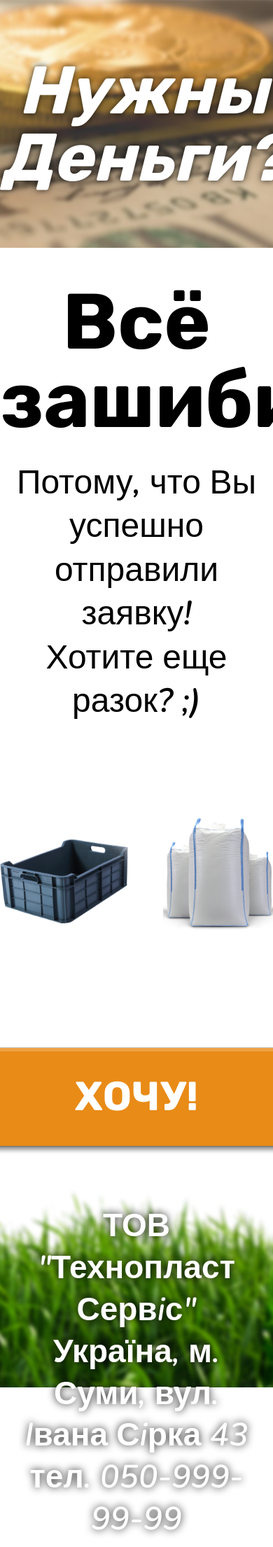
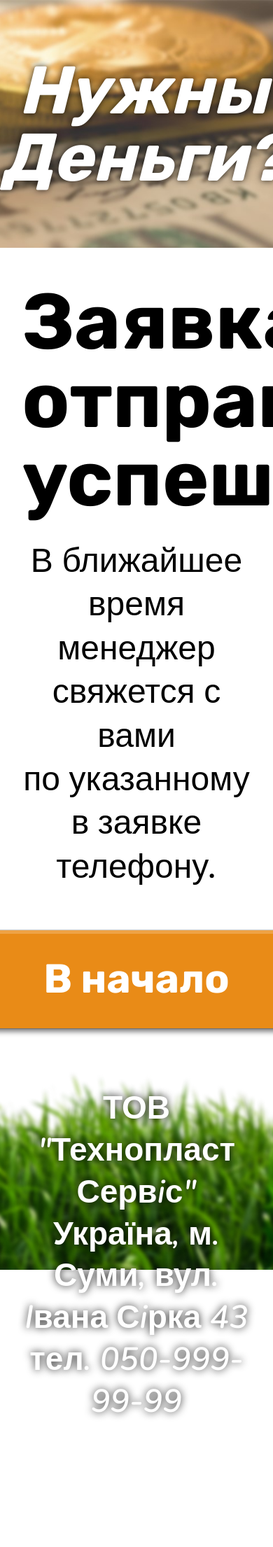
Before and after one commit to Mike-Bryukhov/technoplast, a Django app: page /landingby/complete in a window 390 px wide; the page is wider, and only the part inside the window is pictured. Shown: that part at 70% size. After the commit the page ends 2025 px from the top of that part, so only its background shows below. Run offline with Django 3.2, Linux system fonts and the light colour scheme.

Commit message:
Most of pages + admin functionality are done. Trying regex for stripping\cleaning mobile number before validation (work in progress). Minor tweaks in form fields.

```diff
--- a/landingby/static/CSS/landingby/main.css
+++ b/landingby/static/CSS/landingby/main.css
@@ -50,7 +50,7 @@ body {
 
 
 .header-title-2 {
-    margin: 0px auto 0px auto;
+    margin: 0px 8% 0px 8%;
 
     font-family: 'Rubik', sans-serif;
     padding-top: 50px;
@@ -65,7 +65,7 @@ body {
 
 
 .header-subtitle {
-    margin: 0px auto 0px auto;
+    margin: 0px 5% 0px 5%;
 
     font-family: 'Nunito', sans-serif;
     font-weight: 500;
@@ -75,6 +75,10 @@ body {
 
     background-color: transparent;
     color: #000000;
+}
+
+.error-msg {
+
 }
 
 
@@ -94,7 +98,6 @@ body {
 
 .forms-area {
     padding-bottom: 310px;
-    /*min-height: 100%;*/
 }
 
 
--- a/landingby/templates/landingby/complete.html
+++ b/landingby/templates/landingby/complete.html
@@ -2,13 +2,14 @@
 
 {% block content %}
     <div class="selling">
-        <h1 class="header-title-2">Всё зашибись!</h1>
-        <p class="header-subtitle">Потому, что Вы успешно отправили заявку!<br>
-            Хотите еще разок? ;)</p>
+        <h1 class="header-title-2">Заявка отправлена успешно!</h1>
+        <p class="header-subtitle">В ближайшее время <br>
+            менеджер свяжется с вами<br>
+            по указанному в заявке телефону.</p>
     </div>
 
-    <div class="product-pics"></div>
+    <div class=""></div>
     <div class="sell-container">
-        <a href="#" class="sell-button">ХОЧУ!</a>
+        <a href="{% url 'index' %}" class="sell-button">В начало</a>
     </div>
 {% endblock %}
--- a/landingby/templates/landingby/layout.html
+++ b/landingby/templates/landingby/layout.html
@@ -19,7 +19,6 @@
             <div class="header">
                 <h3 class="header-title-1">Нужны Деньги?</h3>
             </div>
-            <!--content wrapper-->
             <div class="forms-area">
                 {% block content %}
                 {% endblock %}
--- a/landingby/templates/landingby/order_page.html
+++ b/landingby/templates/landingby/order_page.html
@@ -8,7 +8,7 @@
     <p class="form"> Выберите тип товара на продажу <br> {{ order_data.product_type }}</p>
     <p class="form"> Укажите количество <br> {{ order_data.product_quantity }}</p>
 
-    <span>{{ error }}</span>
+    <span class="error-msg">{{ error }}</span>
 </form>
 
     <div class="sell-container">
--- a/landingby/views.py
+++ b/landingby/views.py
@@ -1,3 +1,5 @@
+import re
+
 from django.shortcuts import render, redirect
 from .forms import OrderForm, SupplierForm
 
@@ -28,16 +30,18 @@ def feedback_page(request):
     error_message = ''
     if request.method == 'POST':
         supplier_feedback = SupplierForm(request.POST)
-        if supplier_feedback.is_valid():
-            supplier_feedback.save()
+        pure_phone_number = re.findall(r'\d-{12,12}', supplier_feedback.supplier_mobile())
+        supplier_fb_clean_mob = supplier_feedback.supplier_mobile(pure_phone_number)
+        if supplier_fb_clean_mob.is_valid():
+            supplier_fb_clean_mob.save()
             return redirect('complete')
         else:
             error_message = 'Ошибка: Введенные данные некоррктны'
 
     supplier_feedback = SupplierForm()
     form_for_feedback = {
-        'form for feedback': supplier_feedback,
-        'error': error_message
+        'form_for_feedback': supplier_feedback,
+        'error': error_message,
     }
     return render(request, 'landingby/feedback.html', form_for_feedback)
 
```
Also changed, not shown: landingby/forms.py (+9 -4 lines), landingby/models.py (+6 -3 lines), landingby/templates/landingby/feedback.html (+5 -6 lines), db.sqlite3.
